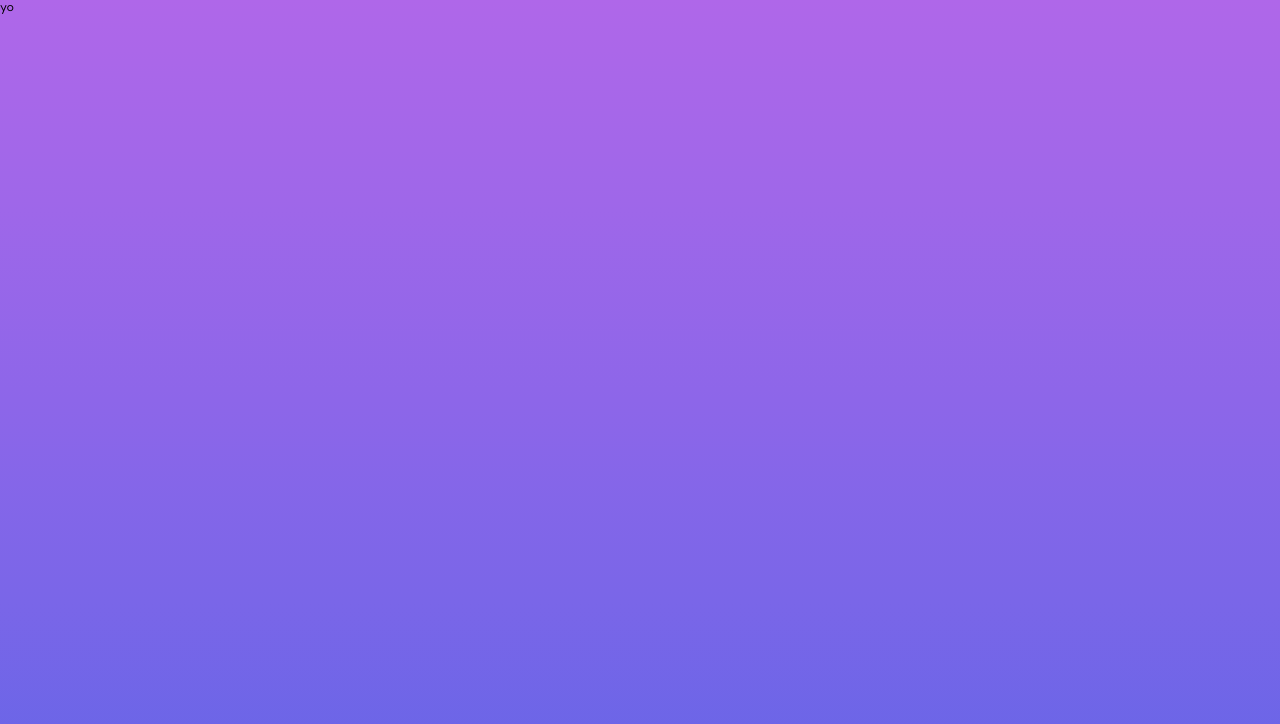
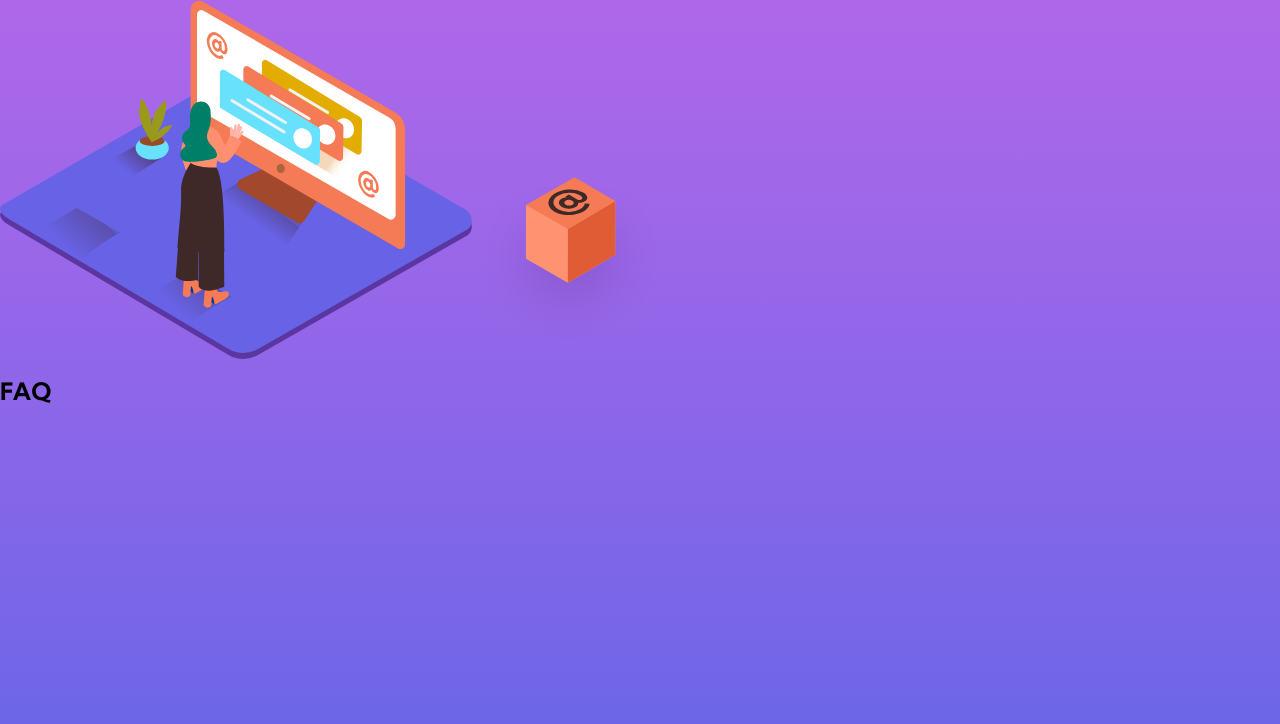
Before and after one commit to dylancbailey/FAQ-Accordion-Card, a plain HTML site: page index.html in a window 1280 px wide. Drawn offline with Linux system fonts and the light colour scheme.

Commit message:
Adds reactive images

```diff
--- a/index.html
+++ b/index.html
@@ -11,6 +11,22 @@
 
 </head>
 <body>
-yo
+  <main>
+    <div class="img">
+      <picture>
+        <source media="(min-width: 1000px)" srcset="images/illustration-woman-online-desktop.svg">
+        <img src="images/illustration-woman-online-mobile.svg" alt="">
+      </picture>
+      <picture>
+        <source media="(min-width: 1000px)" srcset="images/illustration-box-desktop.svg">
+        <img src="" alt="">
+      </picture>
+    </div>
+    <h1>FAQ</h1>
+    <div class="accordion">
+
+    </div>
+  </main>
+  <script src="js/app.js"></script>
 </body>
 </html>
```
Also changed, not shown: js/app.js (added).
